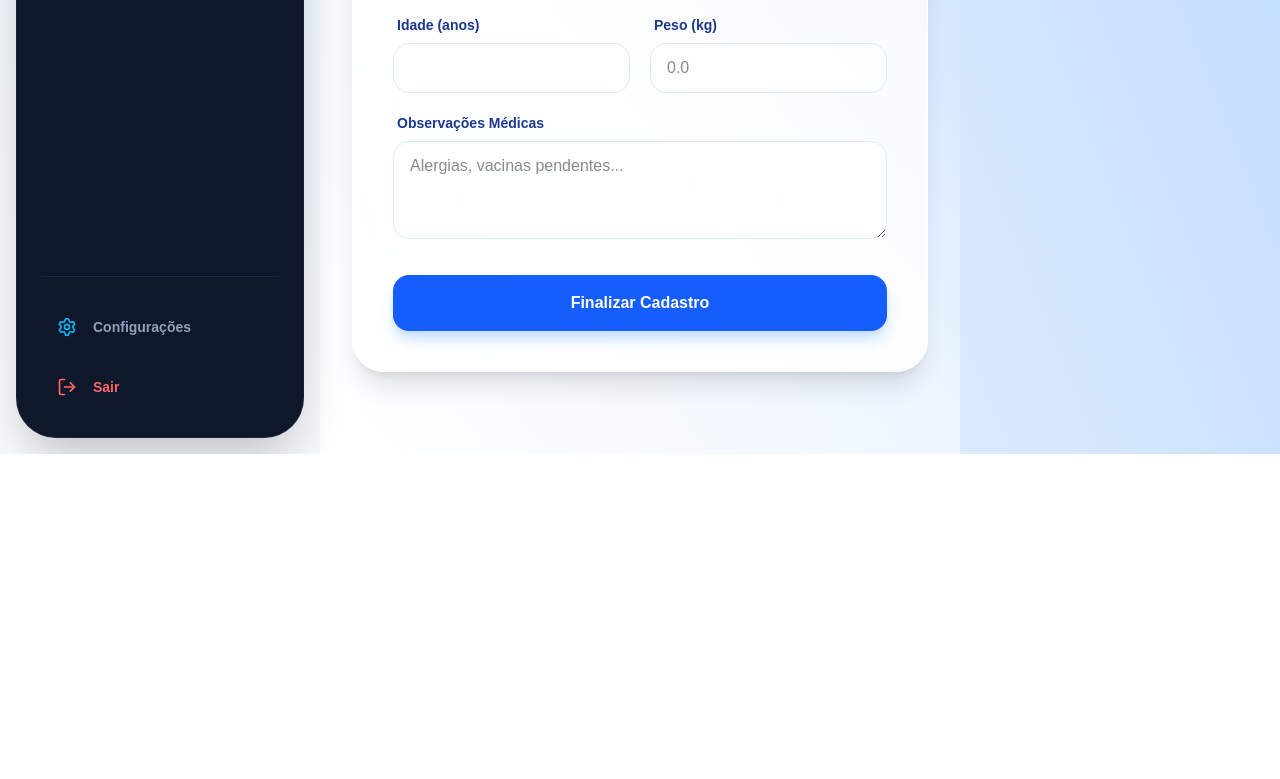
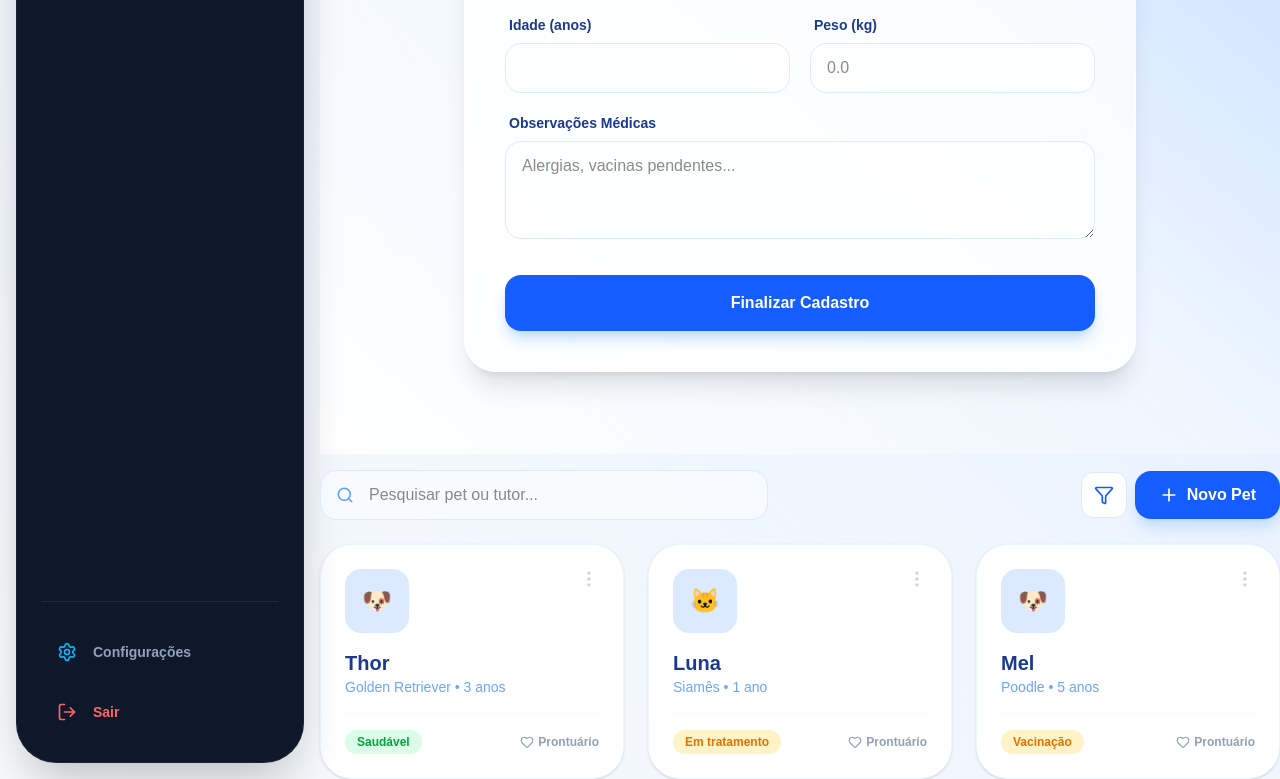
Before and after one commit to Juholiver/provet, a Next.js app: page /pets in a window 1280 px wide. Shown: the part 346-1125 px from the top of the page. Before the commit the page ends 800 px from the top, so only its background shows below. Built offline with nearby package versions, Linux system fonts and the light colour scheme.

Commit message:
ädcionando cadastro de pet

```diff
--- /dev/null
+++ b/app/_components/ListaPets.tsx
@@ -0,0 +1,74 @@
+import { Search, Plus, Filter, MoreVertical, Heart } from 'lucide-react';
+
+export default function ListaPets() {
+  // Mock de dados para visualização
+  const pets = [
+    { id: 1, nome: "Thor", especie: "Cachorro", raca: "Golden Retriever", idade: "3 anos", status: "Saudável" },
+    { id: 2, nome: "Luna", especie: "Gato", raca: "Siamês", idade: "1 ano", status: "Em tratamento" },
+    { id: 3, nome: "Mel", especie: "Cachorro", raca: "Poodle", idade: "5 anos", status: "Vacinação" },
+  ];
+
+  return (
+    <div className="w-full space-y-6 animate-in fade-in duration-700">
+
+      {/* Barra de Ações Superior */}
+      <div className="flex flex-col mt-4 md:flex-row md:items-center justify-between gap-4">
+        <div className="relative flex-1 max-w-md">
+          <Search className="absolute left-4 top-1/2 -translate-y-1/2 text-blue-400" size={18} />
+          <input
+            type="text"
+            placeholder="Pesquisar pet ou tutor..."
+            className="w-full pl-12 pr-4 py-3 bg-white/50 border border-blue-100 rounded-2xl focus:ring-2 focus:ring-blue-400 outline-none transition-all"
+          />
+        </div>
+
+        <div className="flex items-center gap-2">
+          <button className="p-3 bg-white border border-blue-100 rounded-xl text-blue-600 hover:bg-blue-50 transition-colors">
+            <Filter size={20} />
+          </button>
+          <button className="flex items-center gap-2 bg-blue-600 text-white px-6 py-3 rounded-2xl font-bold hover:bg-blue-700 shadow-lg shadow-blue-200 transition-all active:scale-95">
+            <Plus size={20} />
+            <span>Novo Pet</span>
+          </button>
+        </div>
+      </div>
+
+      {/* Grid de Cards dos Pets */}
+      <div className="grid grid-cols-1 md:grid-cols-2 lg:grid-cols-3 gap-6">
+        {pets.map((pet) => (
+          <div key={pet.id} className="group bg-white rounded-[2rem] p-6 shadow-sm border border-blue-50 hover:shadow-xl hover:-translate-y-1 transition-all duration-300">
+            <div className="flex justify-between items-start mb-4">
+              <div className="w-16 h-16 bg-blue-100 rounded-2xl flex items-center justify-center text-2xl">
+                {pet.especie === "Cachorro" ? "🐶" : "🐱"}
+              </div>
+              <button className="text-slate-300 hover:text-blue-500 transition-colors">
+                <MoreVertical size={20} />
+              </button>
+            </div>
+
+            <div>
+              <h3 className="text-xl font-bold text-blue-900 group-hover:text-blue-600 transition-colors">
+                {pet.nome}
+              </h3>
+              <p className="text-blue-500/70 font-medium text-sm mb-4">
+                {pet.raca} • {pet.idade}
+              </p>
+            </div>
+
+            <div className="flex items-center justify-between pt-4 border-t border-slate-50">
+              <span className={`text-xs font-bold px-3 py-1 rounded-full ${
+                pet.status === 'Saudável' ? 'bg-green-100 text-green-600' : 'bg-amber-100 text-amber-600'
+              }`}>
+                {pet.status}
+              </span>
+              <button className="flex items-center gap-1 text-slate-400 hover:text-red-500 transition-colors text-xs font-bold">
+                <Heart size={14} />
+                Prontuário
+              </button>
+            </div>
+          </div>
+        ))}
+      </div>
+    </div>
+  );
+}
--- a/app/pets/page.tsx
+++ b/app/pets/page.tsx
@@ -1,5 +1,6 @@
 'use client';
 import CadastroPets from "../_components/CadastroPets";
+import ListaPets from "../_components/ListaPets";
 import Sidebar from "../_components/Sidebar";
 
 export default function Pets() {
@@ -9,9 +10,9 @@ export default function Pets() {
                 <Sidebar />
                 <div className="flex-1 flex flex-col min-w-0">
                     <CadastroPets />
+                    <ListaPets />
                 </div>
-                <div className="w-1/4 bg-gradient-to-tr from-blue-100 to-blue-200">
-                </div>
+
             </div>
 
         </>
```
